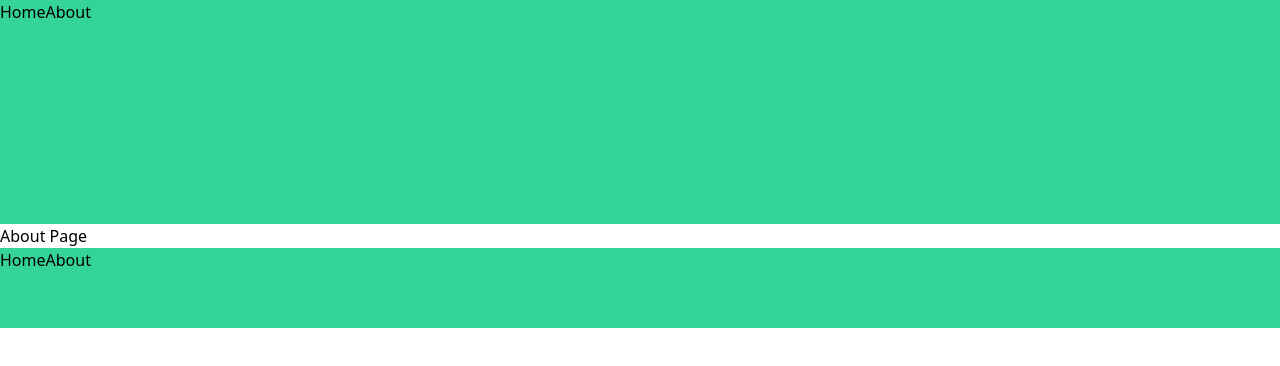
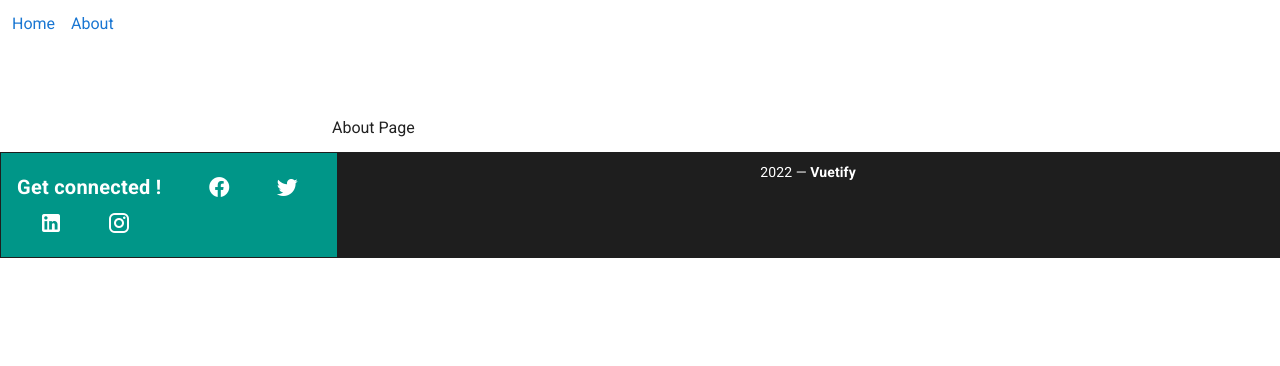
Before and after one commit to CadotV/Portfolio, a Nuxt app: page /about in a window 1280 px wide. Shown: the top 366 px of the page. Built offline with nearby package versions, Linux system fonts and the light colour scheme.

Commit message:
Add Vuetify

```diff
--- a/components/default/Footer.vue
+++ b/components/default/Footer.vue
@@ -1,8 +1,30 @@
 <template>
-  <footer class="w-full h-20 bg-green-400">
-    <nav>
-      <NuxtLink to="/">Home</NuxtLink>
-      <NuxtLink to="/about">About</NuxtLink>
-    </nav>
-  </footer>
+  <v-footer dark padless>
+    <v-card class="flex" flat tile>
+      <v-card-title class="teal">
+        <strong class="subheading">Get connected !</strong>
+
+        <v-spacer></v-spacer>
+
+        <v-btn v-for="icon in icons" :key="icon" class="mx-4" dark icon>
+          <v-icon size="24px">
+            {{ icon }}
+          </v-icon>
+        </v-btn>
+      </v-card-title>
+
+      <v-card-text class="py-2 white--text text-center">
+        {{ new Date().getFullYear() }} — <strong>Vuetify</strong>
+      </v-card-text>
+    </v-card>
+  </v-footer>
 </template>
+
+
+<script>
+export default {
+  data: () => ({
+    icons: ["mdi-facebook", "mdi-twitter", "mdi-linkedin", "mdi-instagram"],
+  }),
+};
+</script>
--- a/components/default/Header.vue
+++ b/components/default/Header.vue
@@ -1,8 +1,10 @@
 <template>
-  <header class="w-full h-56 bg-green-400">
-    <nav>
-      <NuxtLink to="/">Home</NuxtLink>
-      <NuxtLink to="/about">About</NuxtLink>
-    </nav>
-  </header>
+  <v-container>
+    <header class="w-full h-20 bg-slate-900">
+      <nav class="flex flex-row items-center space-x-4">
+        <NuxtLink to="/">Home</NuxtLink>
+        <NuxtLink to="/about">About</NuxtLink>
+      </nav>
+    </header>
+  </v-container>
 </template>
--- /dev/null
+++ b/components/default/Link.vue
@@ -0,0 +1,25 @@
+<template>
+  <v-sheet
+    :color="`grey ${theme.isDark ? 'darken-2' : 'lighten-4'}`"
+    class="pa-3"
+  >
+    <v-skeleton-loader
+      class="mx-auto"
+      max-width="300"
+      type="card"
+    ></v-skeleton-loader>
+  </v-sheet>
+</template>
+
+<script>
+/**
+ * Dynamic link to use with Headless CMS (e.g.: Gatsby)
+ */
+export default {
+  inject: {
+    theme: {
+      default: { isDark: false },
+    },
+  },
+};
+</script>
--- a/layouts/default.vue
+++ b/layouts/default.vue
@@ -1,7 +1,7 @@
 <template>
-  <div>
+  <v-app>
     <DefaultHeader />
     <Nuxt />
     <DefaultFooter />
-  </div>
+  </v-app>
 </template>
--- a/nuxt.config.js
+++ b/nuxt.config.js
@@ -26,7 +26,7 @@ export default {
    */
   modules: [],
 
-  buildModules: ["@nuxtjs/tailwindcss"],
+  buildModules: ["@nuxtjs/tailwindcss", "@nuxtjs/vuetify"],
   tailwindcss: {
     jit: true,
     exposeConfig: true
--- a/package.json
+++ b/package.json
@@ -13,6 +13,7 @@
   },
   "dependencies": {
     "@nuxtjs/tailwindcss": "4.2.1",
+    "@nuxtjs/vuetify": "^1.12.3",
     "nuxt": "^2.15.8",
     "postcss": "8.4.5"
   },
--- a/pages/about.vue
+++ b/pages/about.vue
@@ -1,5 +1,9 @@
 <template>
-  <main>
-    <h1>About Page</h1>
-  </main>
+  <v-container>
+    <v-row justify="center">
+      <v-col cols="6">
+        <h1>About Page</h1>
+      </v-col>
+    </v-row>
+  </v-container>
 </template>
--- a/pages/index.vue
+++ b/pages/index.vue
@@ -1,9 +1,20 @@
 <template>
-  <main>
-    <h1>Portfolio</h1>
-  </main>
+  <v-container>
+    <v-row justify="center">
+      <v-col cols="6">
+        <main>
+          <h1>Portfolio</h1>
+          <DefaultLink></DefaultLink>
+        </main>
+      </v-col>
+    </v-row>
+  </v-container>
 </template>
 
 <script>
-export default {};
+export default {
+  created: function () {
+    console.log(this);
+  },
+};
 </script>
```
Also changed, not shown: 1 other file (tests, documents, lock files or other folders).
